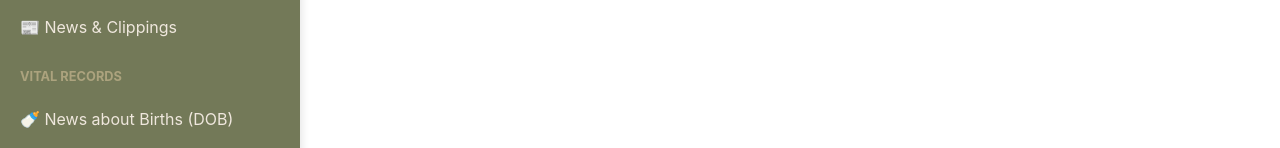
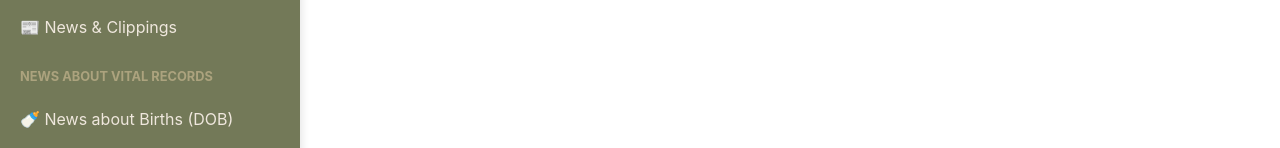
Before and after one commit to desivar/recuerdos, a React (Create React App) app in the folder frontend/: page / in a window 1280 px wide. Shown: the part 394-542 px from the top of the page. Built offline with nearby package versions, Linux system fonts and the light colour scheme; no server answers.

Commit message:
FIXED TYPOS

```diff
--- a/frontend/src/components/Sidebar.js
+++ b/frontend/src/components/Sidebar.js
@@ -180,7 +180,7 @@ const Sidebar = ({ user, onLogout }) => {
           📰 News & Clippings
         </Link>
 
-        <h3 style={headerStyle}>VITAL RECORDS</h3>
+        <h3 style={headerStyle}> NEWS ABOUT VITAL RECORDS</h3>
         <Link
           to="/type/Birth"
           style={linkStyle}
```
